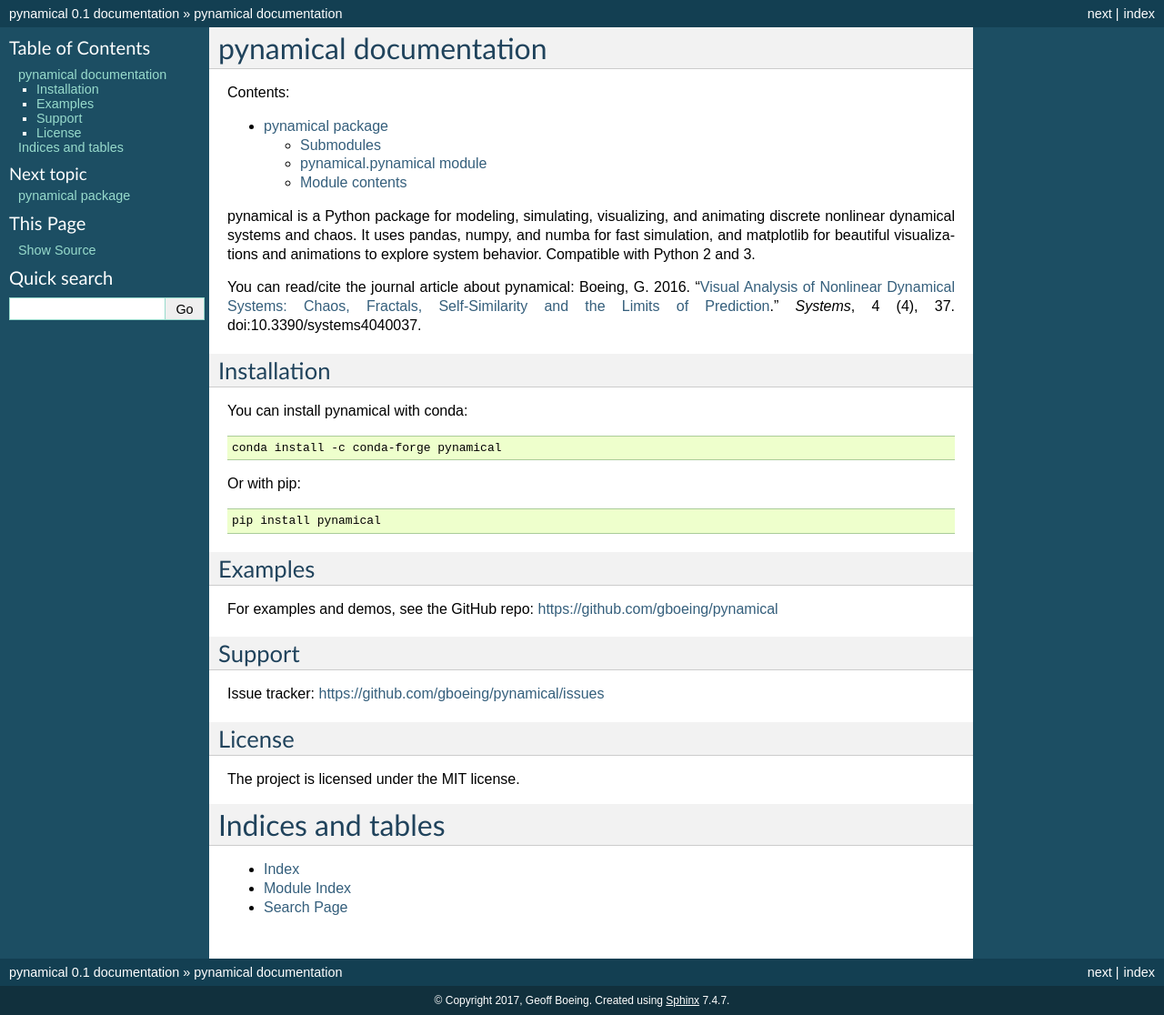
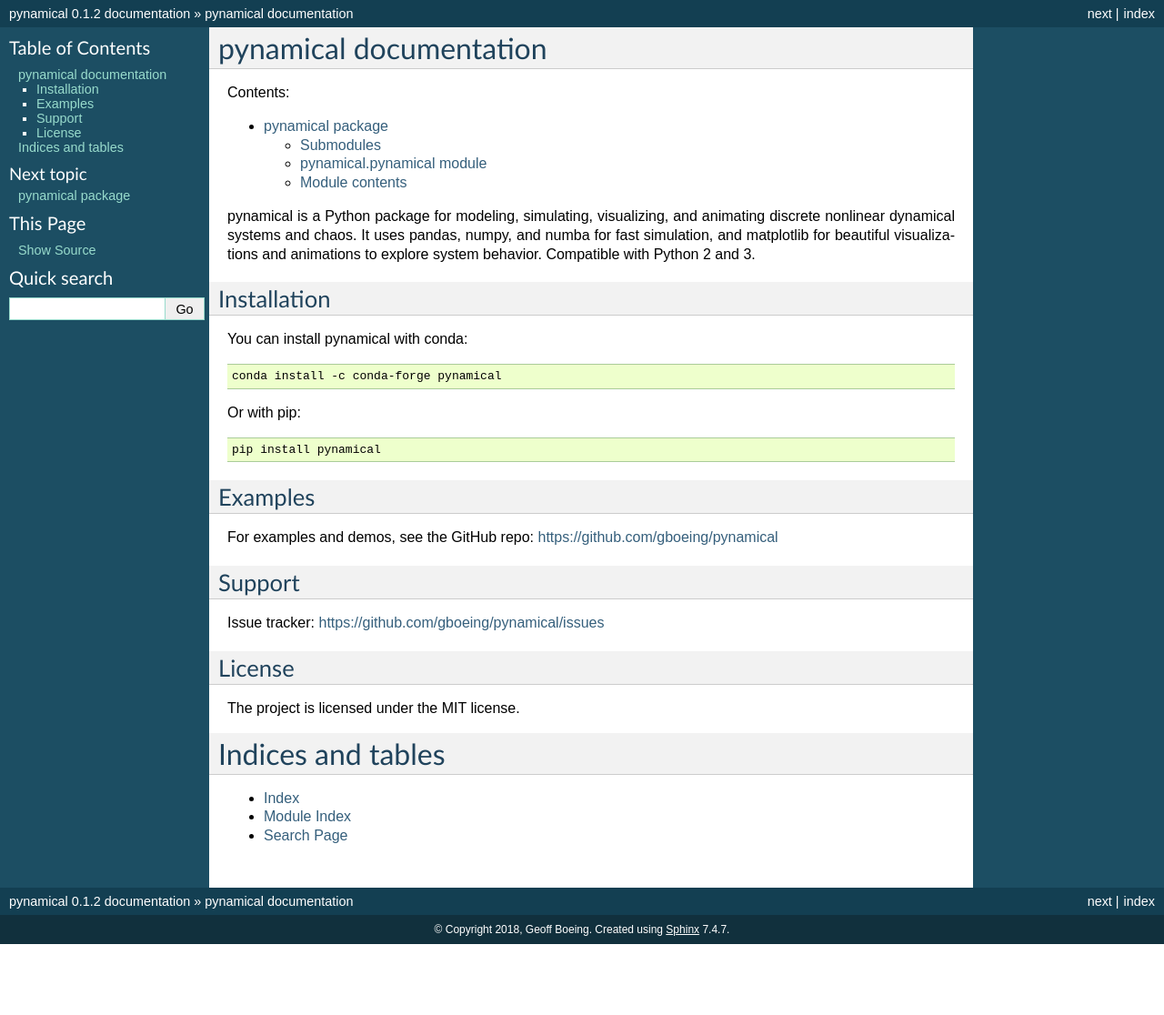
Before and after one commit to gboeing/pynamical, a Sphinx documentation site: the page built from docs/source/index.rst, in a window 1280 px wide. Shown: the whole page at 91% size. Built offline with Sphinx 7.4.7, drawn with Linux system fonts in a browser that asks for light colours; after the commit the page ends 1038 px from its top, so only the background shows below that.

Commit message:
update docs

```diff
--- a/docs/source/conf.py
+++ b/docs/source/conf.py
@@ -60,7 +60,7 @@ master_doc = 'index'
 
 # General information about the project.
 project = 'pynamical'
-copyright = '2017, Geoff Boeing'
+copyright = '2018, Geoff Boeing'
 author = 'Geoff Boeing'
 
 # The version info for the project you're documenting, acts as replacement for
@@ -68,9 +68,9 @@ author = 'Geoff Boeing'
 # built documents.
 #
 # The short X.Y version.
-version = '0.1'
+version = '0.1.2'
 # The full version, including alpha/beta/rc tags.
-release = '0.1'
+release = '0.1.2'
 
 # The language for content autogenerated by Sphinx. Refer to documentation
 # for a list of supported languages.
--- a/docs/source/index.rst
+++ b/docs/source/index.rst
@@ -16,7 +16,6 @@ pynamical is a Python package for modeling, simulating, visualizing, and animati
 systems and chaos. It uses pandas, numpy, and numba for fast simulation, and matplotlib for beautiful visualizations
 and animations to explore system behavior. Compatible with Python 2 and 3.
 
-You can read/cite the journal article about pynamical: Boeing, G. 2016. "`Visual Analysis of Nonlinear Dynamical Systems: Chaos, Fractals, Self-Similarity and the Limits of Prediction`_." *Systems*, 4 (4), 37. doi:10.3390/systems4040037.
 
 Installation
 ------------
```
